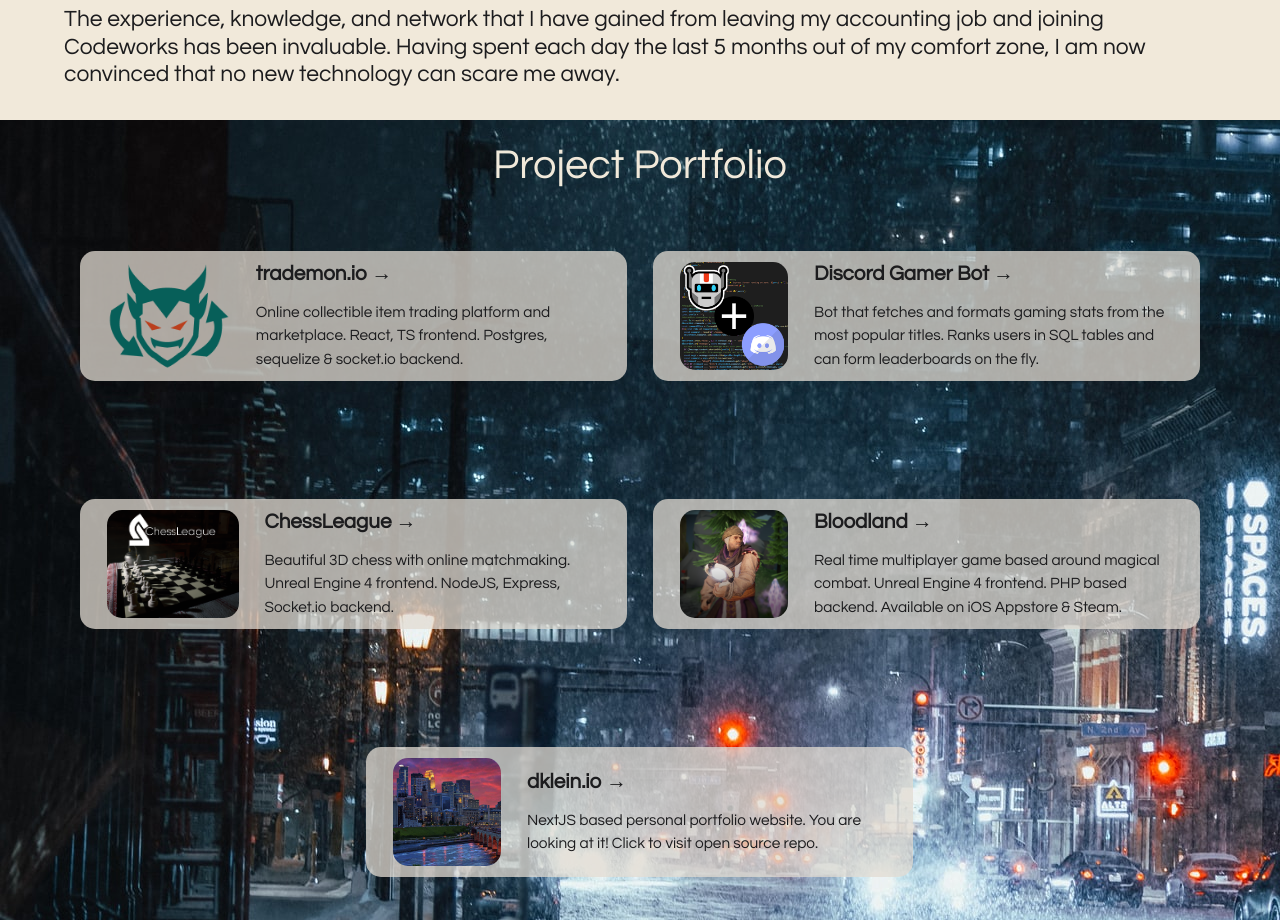
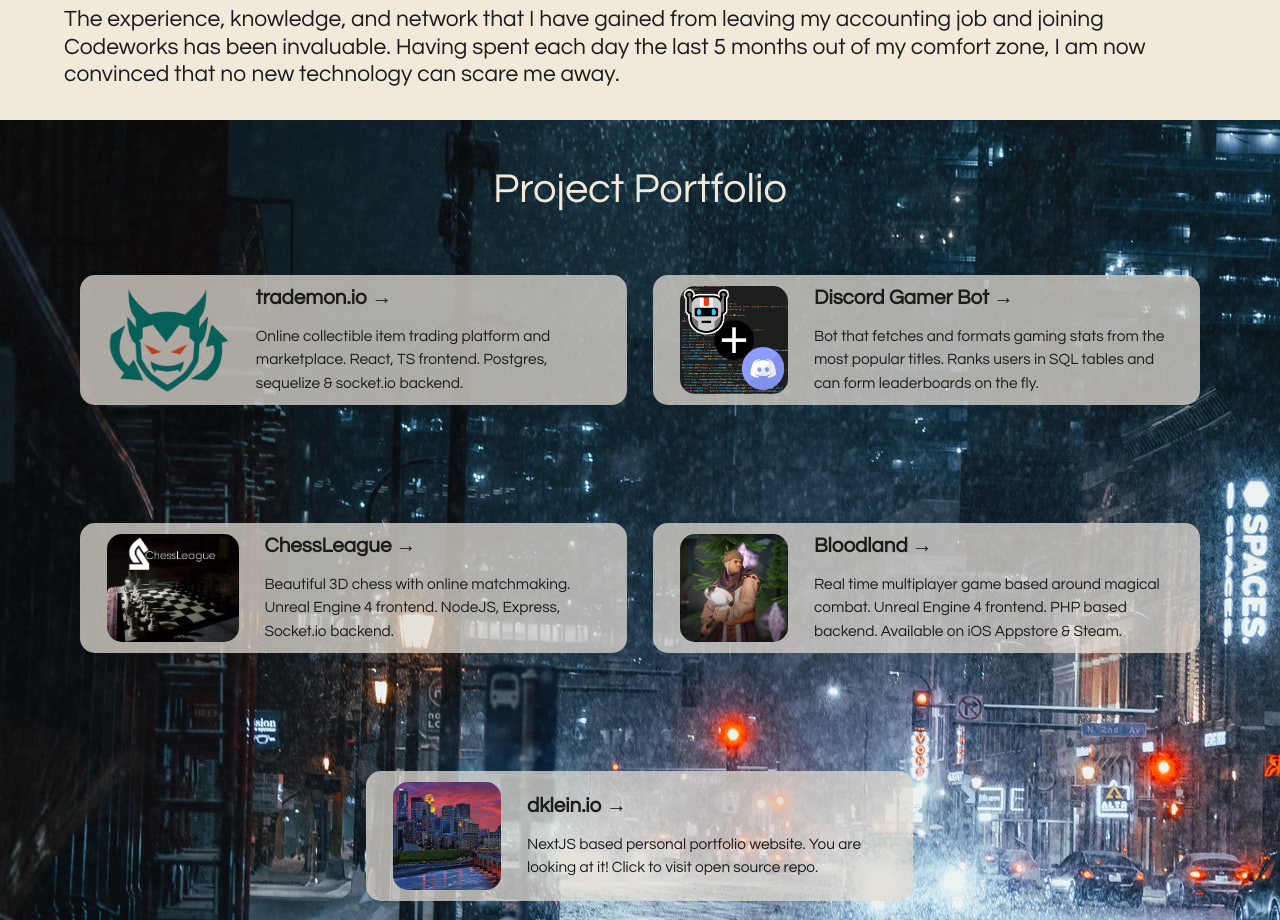
Before and after one commit to Dalton-Klein/d-klein-io, a Next.js app: page / in a window 1280 px wide. Shown: the part 1740-2660 px from the top of the page. Built offline with nearby package versions, Linux system fonts and the light colour scheme.

Commit message:
Fix/ProjectTitleAddMargin

```diff
--- a/src/components/projectTilesComponent.js
+++ b/src/components/projectTilesComponent.js
@@ -8,7 +8,7 @@ export default function ProjectTilesComponent(props) {
   return (
     <div className={styles.projecttilescomp}>
       <ParallaxProvider className={styles.projectTilesContainer}>
-        <Parallax y={[-150, 150]} className={styles.cardscroll}className={styles.projectsTitle}>
+        <Parallax y={[-150, 150]} className={styles.cardscroll} className={styles.projectsTitle}>
           Project Portfolio
         </Parallax>
         <div className={styles.grid}>
--- a/styles/projectTiles.module.scss
+++ b/styles/projectTiles.module.scss
@@ -16,7 +16,7 @@
 
 .projectsTitle {
   @extend .title-font;
-  padding-top: 3vh;
+  padding-top: 6vh;
   text-align: center;
   z-index: 10;
   color: $colorText;
```
